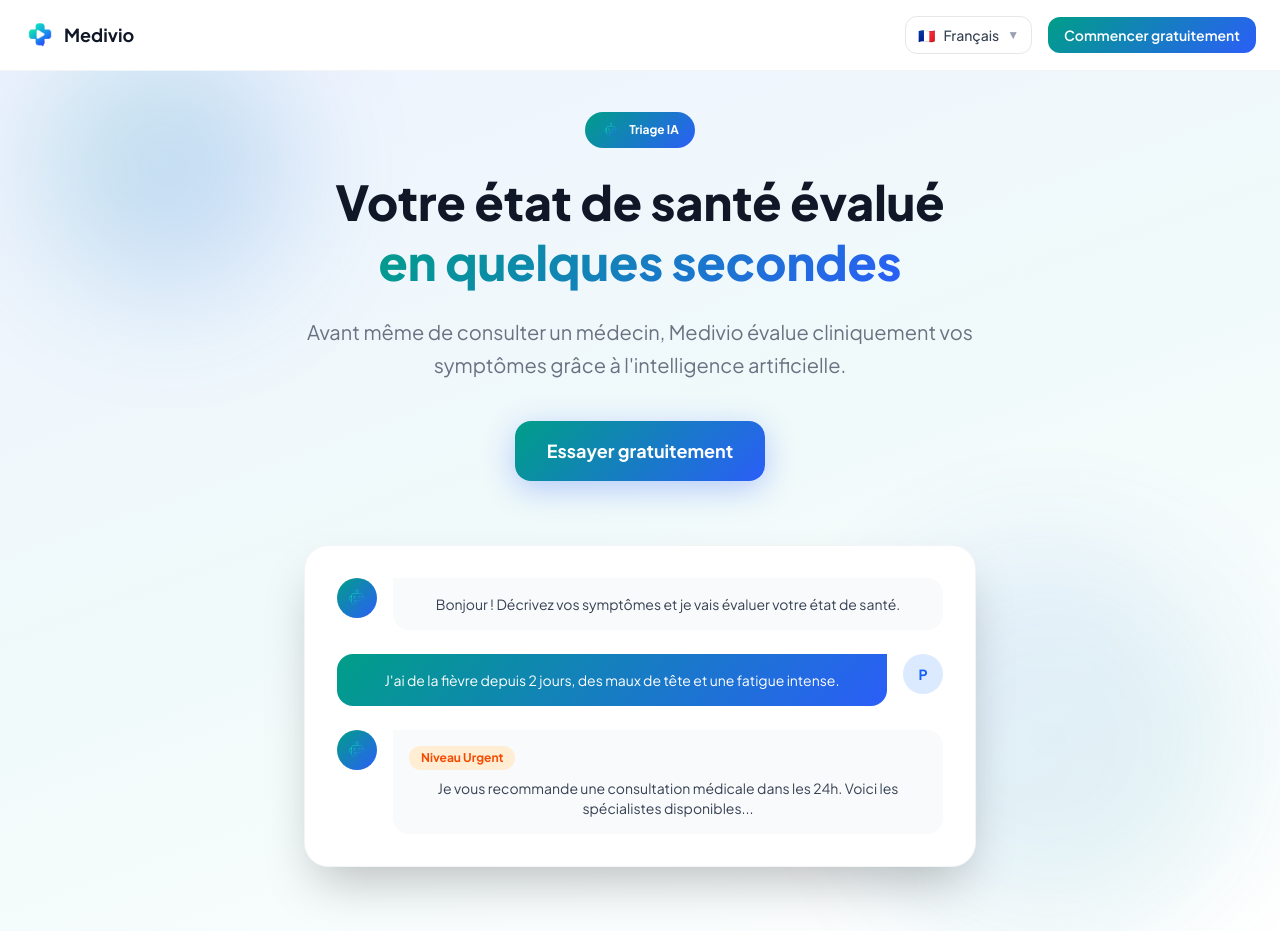
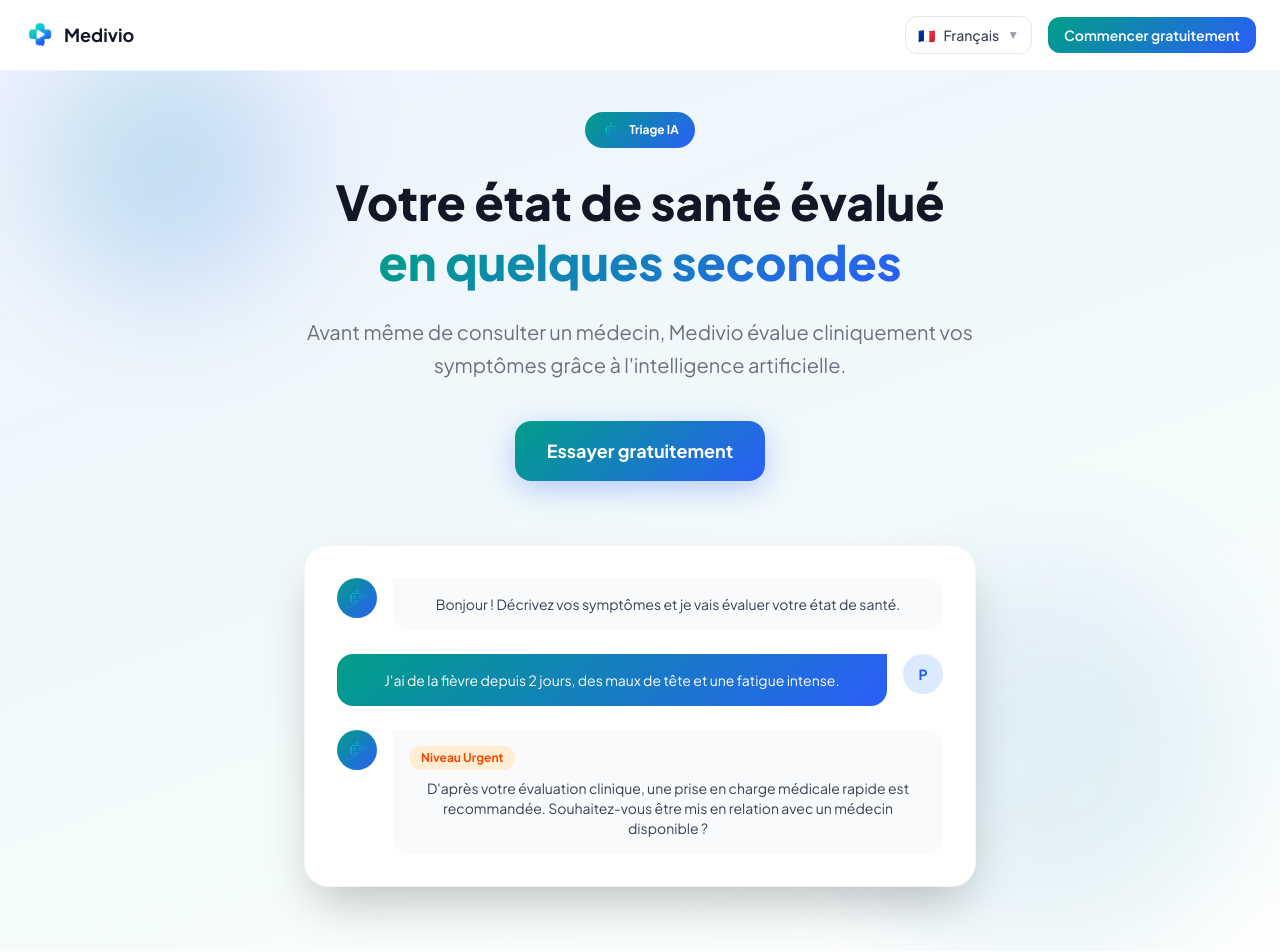
Before and after one commit to All185/medivio-frontend, a Next.js app: page /features/triage in a window 1280 px wide. Shown: the top 952 px of the page. Built offline with nearby package versions, Linux system fonts and the light colour scheme.

Commit message:
fix: message triage IA mise en relation médecin

```diff
--- a/app/features/triage/page.tsx
+++ b/app/features/triage/page.tsx
@@ -65,7 +65,7 @@ export default function TriageFeaturePage() {
                 <div className="flex items-center gap-2 mb-2">
                   <span className="bg-orange-100 text-orange-600 text-xs font-bold px-3 py-1 rounded-full">Niveau Urgent</span>
                 </div>
-                <p className="text-gray-700 text-sm">Je vous recommande une consultation médicale dans les 24h. Voici les spécialistes disponibles...</p>
+                <p className="text-gray-700 text-sm">D'après votre évaluation clinique, une prise en charge médicale rapide est recommandée. Souhaitez-vous être mis en relation avec un médecin disponible ?</p>
               </div>
             </div>
           </div>
```
